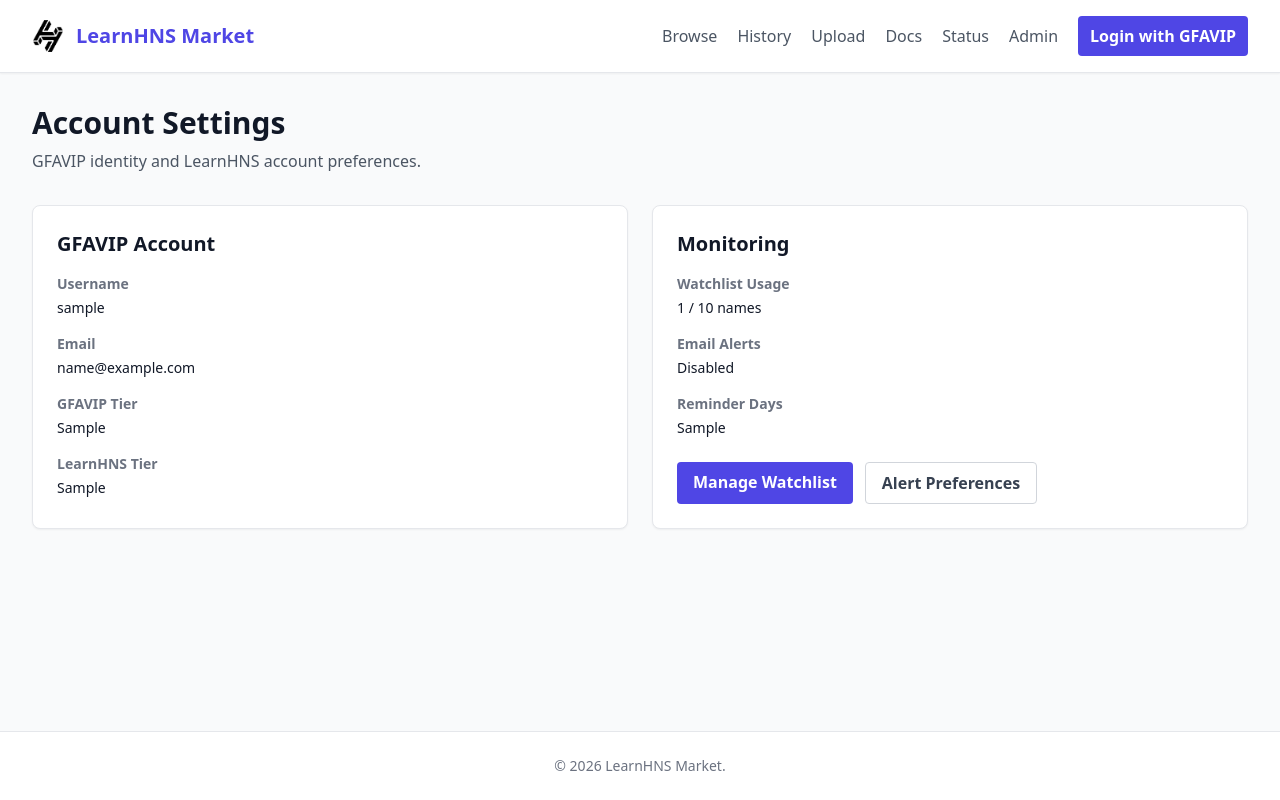
After one commit to shadstoneofficial/learnhns-market, a Flask app: template app/templates/account_settings.html in a window 1280 px wide. The commit adds this page. Run offline with Flask 3, Linux system fonts and the light colour scheme; tables that the repository leaves empty hold one stand-in row (values such as "Sample post"); the template is opened without the code that fills it: values that come from a table or form of the project are taken from there, most other values are stand-ins (such as "Sample title", 1, 10 or a date in 2020); some libraries are stand-ins or nearby versions.

```diff
--- /dev/null
+++ b/app/templates/account_settings.html
@@ -0,0 +1,54 @@
+{% extends 'base.html' %}
+
+{% block content %}
+<div class="mb-8">
+    <h1 class="text-3xl font-bold mb-2">Account Settings</h1>
+    <p class="text-gray-600">GFAVIP identity and LearnHNS account preferences.</p>
+</div>
+
+<div class="grid gap-6 lg:grid-cols-2">
+    <section class="rounded-lg border border-gray-200 bg-white p-6 shadow-sm">
+        <h2 class="mb-4 text-xl font-bold">GFAVIP Account</h2>
+        <dl class="space-y-4 text-sm">
+            <div>
+                <dt class="font-semibold text-gray-500">Username</dt>
+                <dd class="mt-1 text-gray-900">{{ account.username or 'Not provided' }}</dd>
+            </div>
+            <div>
+                <dt class="font-semibold text-gray-500">Email</dt>
+                <dd class="mt-1 text-gray-900">{{ account.email or 'Not provided' }}</dd>
+            </div>
+            <div>
+                <dt class="font-semibold text-gray-500">GFAVIP Tier</dt>
+                <dd class="mt-1 text-gray-900">{{ account.gfavip_tier }}</dd>
+            </div>
+            <div>
+                <dt class="font-semibold text-gray-500">LearnHNS Tier</dt>
+                <dd class="mt-1 text-gray-900">{{ account.local_tier }}</dd>
+            </div>
+        </dl>
+    </section>
+
+    <section class="rounded-lg border border-gray-200 bg-white p-6 shadow-sm">
+        <h2 class="mb-4 text-xl font-bold">Monitoring</h2>
+        <dl class="space-y-4 text-sm">
+            <div>
+                <dt class="font-semibold text-gray-500">Watchlist Usage</dt>
+                <dd class="mt-1 text-gray-900">{{ watchlist_count }} / {{ watchlist_limit }} names</dd>
+            </div>
+            <div>
+                <dt class="font-semibold text-gray-500">Email Alerts</dt>
+                <dd class="mt-1 text-gray-900">{{ 'Enabled' if prefs.emailEnabled else 'Disabled' }}</dd>
+            </div>
+            <div>
+                <dt class="font-semibold text-gray-500">Reminder Days</dt>
+                <dd class="mt-1 text-gray-900">{{ prefs.reminderDays|join(', ') }}</dd>
+            </div>
+        </dl>
+        <div class="mt-6 flex flex-wrap gap-3">
+            <a href="{{ url_for('account.watchlist_page') }}" class="rounded bg-indigo-600 px-4 py-2 font-semibold text-white hover:bg-indigo-700">Manage Watchlist</a>
+            <a href="{{ url_for('account.alerts_page') }}" class="rounded border border-gray-300 px-4 py-2 font-semibold text-gray-700 hover:bg-gray-50">Alert Preferences</a>
+        </div>
+    </section>
+</div>
+{% endblock %}
--- a/app/templates/base.html
+++ b/app/templates/base.html
@@ -28,9 +28,26 @@
                 {% if current_account %}
                     <a href="{{ url_for('account.watchlist_page') }}" class="text-gray-600 hover:text-indigo-600 font-medium">Watchlist</a>
                     <a href="{{ url_for('account.alerts_page') }}" class="text-gray-600 hover:text-indigo-600 font-medium">Alerts</a>
-                    <form action="{{ url_for('account.logout') }}" method="post" class="inline">
-                        <button type="submit" class="text-gray-600 hover:text-indigo-600 font-medium">{{ current_account.username or current_account.email or 'Logout' }}</button>
-                    </form>
+                    <div class="relative" data-account-menu>
+                        <button type="button" data-account-menu-button aria-expanded="false" class="flex items-center gap-2 rounded border border-gray-200 px-3 py-2 font-medium text-gray-700 hover:border-indigo-200 hover:bg-indigo-50 hover:text-indigo-700">
+                            <span>{{ current_account.username or current_account.email or 'Account' }}</span>
+                            <span class="text-xs" aria-hidden="true">v</span>
+                        </button>
+                        <div data-account-menu-panel class="absolute right-0 z-20 mt-2 hidden w-56 overflow-hidden rounded-md border border-gray-200 bg-white shadow-lg">
+                            <div class="border-b border-gray-100 px-4 py-3">
+                                <p class="truncate text-sm font-semibold text-gray-900">{{ current_account.username or 'GFAVIP Account' }}</p>
+                                {% if current_account.email %}
+                                <p class="truncate text-xs text-gray-500">{{ current_account.email }}</p>
+                                {% endif %}
+                            </div>
+                            <a href="{{ url_for('account.settings_page') }}" class="block px-4 py-3 text-sm text-gray-700 hover:bg-gray-50">Settings</a>
+                            <a href="{{ url_for('account.watchlist_page') }}" class="block px-4 py-3 text-sm text-gray-700 hover:bg-gray-50">Saved Watchlist</a>
+                            <a href="{{ url_for('account.alerts_page') }}" class="block px-4 py-3 text-sm text-gray-700 hover:bg-gray-50">Renewal Alerts</a>
+                            <form action="{{ url_for('account.logout') }}" method="post" class="border-t border-gray-100">
+                                <button type="submit" class="block w-full px-4 py-3 text-left text-sm font-semibold text-red-600 hover:bg-red-50">Logout</button>
+                            </form>
+                        </div>
+                    </div>
                 {% else %}
                     <a href="{{ url_for('account.gfavip_login', next=request.full_path if request.query_string else request.path) }}" class="rounded bg-indigo-600 px-3 py-2 text-white font-semibold hover:bg-indigo-700">Login with GFAVIP</a>
                 {% endif %}
@@ -45,5 +62,34 @@
     <footer class="bg-white mt-12 py-6 border-t border-gray-200 text-center text-gray-500 text-sm">
         <p>&copy; 2026 LearnHNS Market.</p>
     </footer>
+    {% if current_account %}
+    <script>
+    document.addEventListener('click', (event) => {
+      const menu = document.querySelector('[data-account-menu]');
+      if (!menu) return;
+      const button = menu.querySelector('[data-account-menu-button]');
+      const panel = menu.querySelector('[data-account-menu-panel]');
+      const clickedButton = button.contains(event.target);
+      const clickedInside = menu.contains(event.target);
+      if (clickedButton) {
+        const isOpen = !panel.classList.contains('hidden');
+        panel.classList.toggle('hidden', isOpen);
+        button.setAttribute('aria-expanded', String(!isOpen));
+        return;
+      }
+      if (!clickedInside) {
+        panel.classList.add('hidden');
+        button.setAttribute('aria-expanded', 'false');
+      }
+    });
+    document.addEventListener('keydown', (event) => {
+      if (event.key !== 'Escape') return;
+      const panel = document.querySelector('[data-account-menu-panel]');
+      const button = document.querySelector('[data-account-menu-button]');
+      panel?.classList.add('hidden');
+      button?.setAttribute('aria-expanded', 'false');
+    });
+    </script>
+    {% endif %}
 </body>
 </html>
```
Also changed, not shown: app/blueprints/account.py (+13 -0 lines).
